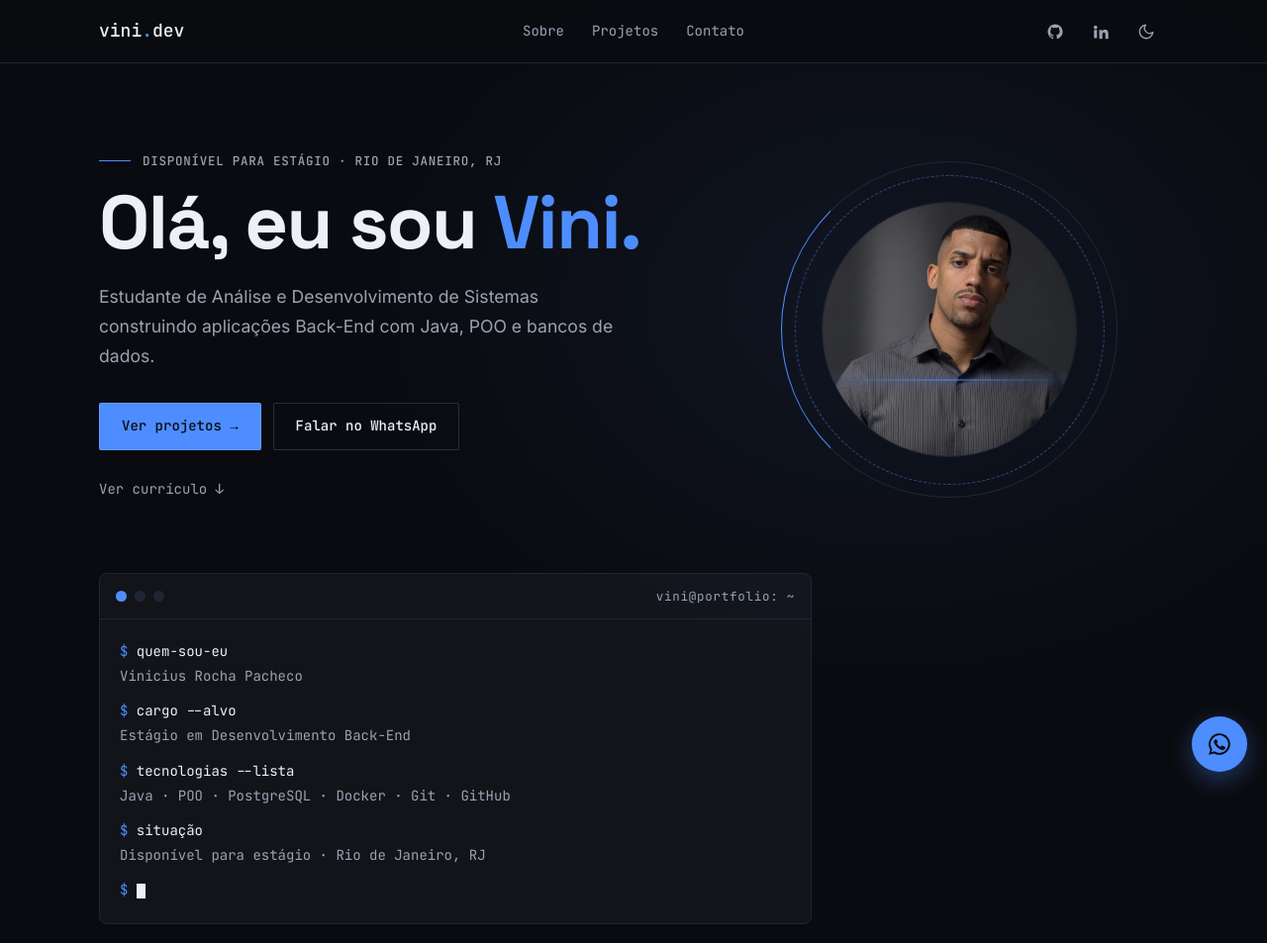
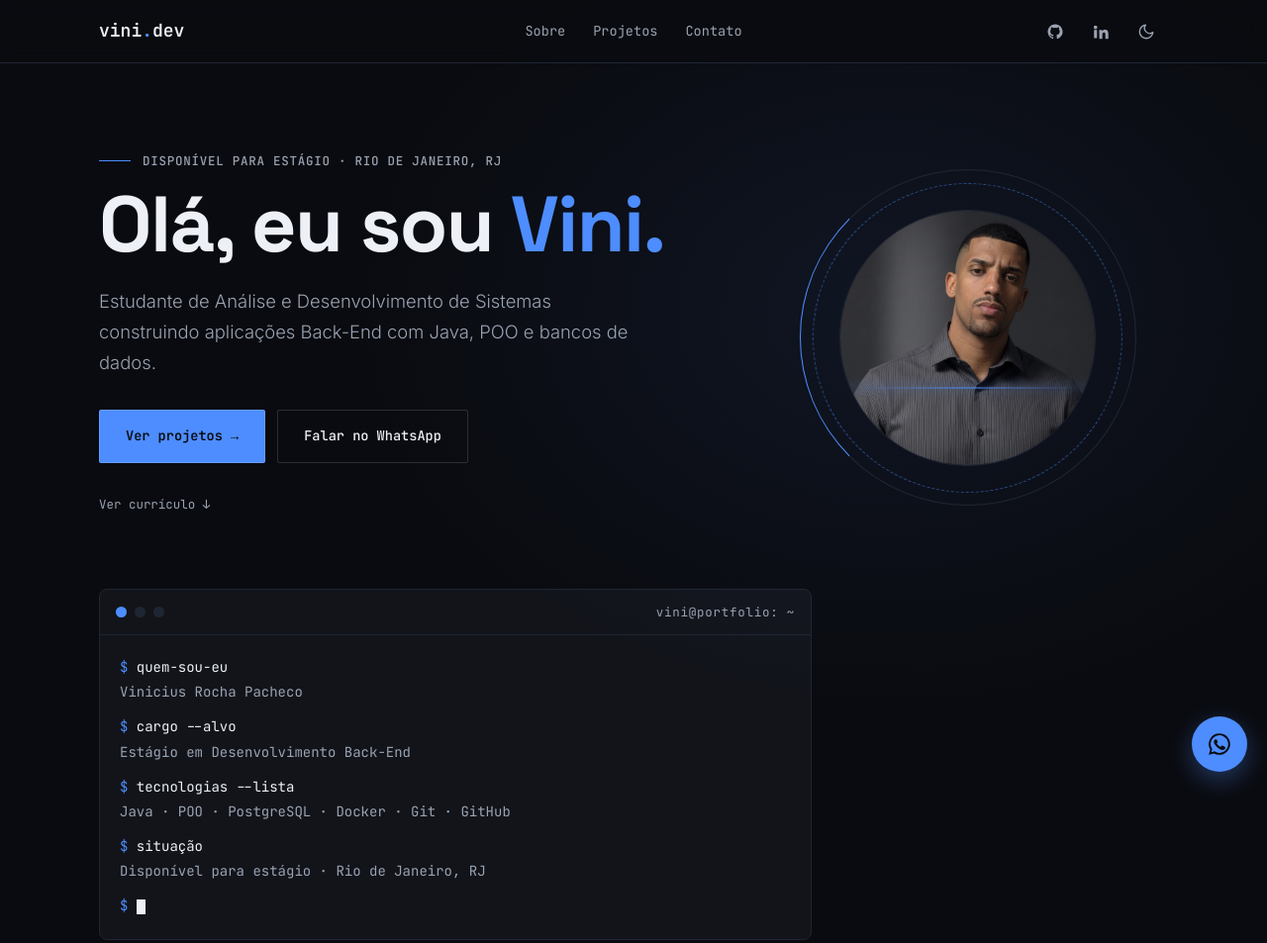
Before and after one commit to vinnyrocha-dev/vinnyrocha-dev.github.io, a plain HTML site: page index.html in a window 1280 px wide. Shown: the top 953 px of the page at 99% size. Drawn offline with Linux system fonts and the light colour scheme; no server answers.

Commit message:
Add files via upload

```diff
--- a/index.html
+++ b/index.html
@@ -22,7 +22,7 @@
   <!-- ===== Fontes (Google Fonts) ===== -->
   <link rel="preconnect" href="https://fonts.googleapis.com">
   <link rel="preconnect" href="https://fonts.gstatic.com" crossorigin>
-  <link href="https://fonts.googleapis.com/css2?family=Inter:wght@400;500&family=JetBrains+Mono:wght@400;500&family=Space+Grotesk:wght@700&display=swap" rel="stylesheet">
+  <link href="https://fonts.googleapis.com/css2?family=Inter:wght@300;400;500&family=JetBrains+Mono:wght@400;500;600&family=Space+Grotesk:wght@700&display=swap" rel="stylesheet">
 
   <link rel="stylesheet" href="style.css">
 
--- a/style.css
+++ b/style.css
@@ -26,6 +26,9 @@
   /* Borda dos botões: branco quase transparente, mistura com qualquer fundo */
   --btn-border: oklch(100% 0 0 / .14);
 
+  /* Barra de rolagem: azul mais escuro que o accent, para não chamar atenção demais */
+  --scroll-thumb: oklch(42% 0.12 261);
+
   --font-title: "Space Grotesk", system-ui, sans-serif;
   --font-body: "Inter", system-ui, sans-serif;
   --font-mono: "JetBrains Mono", ui-monospace, monospace;
@@ -49,6 +52,7 @@
   --accent-hover: oklch(48.8% 0.217 264.4);
   /* No tema claro a borda é preto quase transparente */
   --btn-border: oklch(0% 0 0 / .14);
+  --scroll-thumb: oklch(78% 0.08 262);
   color-scheme: light;
 }
 
@@ -83,8 +87,9 @@ h1, h2 {
   letter-spacing: -0.02em;
   line-height: 1.05;
 }
-h1 { font-size: clamp(2.6rem, 8vw, 4.75rem); }
-h2 { font-size: clamp(2rem, 5vw, 3rem); margin-bottom: 1rem; }
+/* clamp(mínimo, ideal, máximo): o título cresce e encolhe com a largura da tela */
+h1 { font-size: clamp(2.6rem, 6.2vw, 5rem); }
+h2 { font-size: clamp(2rem, 3.8vw, 3rem); margin-bottom: 1rem; }
 
 .accent { color: var(--accent); }
 .muted { color: var(--muted); }
@@ -136,16 +141,16 @@ h2 { font-size: clamp(2rem, 5vw, 3rem); margin-bottom: 1rem; }
   align-items: center;
   justify-content: center;
   min-height: 48px;
-  padding: 0 22px;
+  padding: 14px 26px; /* o botão é grande pelo espaço interno, não pela letra */
   border-radius: var(--radius-btn);
   font-family: var(--font-mono);
-  font-size: 14px;
+  font-size: .85rem;
   font-weight: 500;
   /* Borda semitransparente: deixa o fundo aparecer e se mistura com ele */
-  border: 1px solid var(--btn-border);
+  border: 1.25px solid var(--btn-border);
   transition: background-color .25s, border-color .25s, color .25s, transform .25s;
 }
-.btn-primary { background: var(--accent); color: var(--bg); }
+.btn-primary { background: var(--accent); color: var(--bg); font-weight: 600; }
 .btn-primary:hover { background: var(--accent-hover); }
 .btn-outline { background: transparent; color: var(--text); }
 .btn-outline:hover { border-color: var(--accent); color: var(--accent); }
@@ -210,7 +215,7 @@ h2 { font-size: clamp(2rem, 5vw, 3rem); margin-bottom: 1rem; }
 }
 .logo {
   font-family: var(--font-mono);
-  font-weight: 500;
+  font-weight: 600;
   font-size: 18px;
 }
 .nav-actions { display: flex; gap: 2px; }
@@ -232,7 +237,8 @@ h2 { font-size: clamp(2rem, 5vw, 3rem); margin-bottom: 1rem; }
   display: block;
   padding: 12px 0;
   font-family: var(--font-mono);
-  font-size: 14px;
+  font-weight: 400;
+  font-size: .85rem;
   color: var(--muted);
   transition: color .25s;
 }
@@ -284,14 +290,14 @@ h2 { font-size: clamp(2rem, 5vw, 3rem); margin-bottom: 1rem; }
   background: var(--accent);
 }
 .hero-text h1 { margin: 8px 0 20px; }
-.hero-sub { color: var(--muted); font-size: 1.1rem; max-width: 34rem; margin: 0 0 32px; }
+.hero-sub { color: var(--muted); font-weight: 300; font-size: 1.15rem; max-width: 34rem; margin: 0 0 32px; }
 .hero-ctas { display: flex; flex-wrap: wrap; gap: 12px; margin-bottom: 20px; }
 .link-cv {
   display: inline-block;
   font-family: var(--font-mono);
-  font-size: 14px;
+  font-size: .78rem;
   color: var(--muted);
-  padding: 8px 0;
+  padding: 11px 0;
   transition: color .25s;
 }
 .link-cv:hover { color: var(--accent); }
@@ -385,7 +391,7 @@ h2 { font-size: clamp(2rem, 5vw, 3rem); margin-bottom: 1rem; }
 
 /* Sobre */
 .sobre-grid { display: grid; gap: 40px; margin-top: 24px; }
-.sobre-text p { color: var(--muted); margin: 0 0 1.2rem; max-width: 42rem; }
+.sobre-text p { color: var(--muted); font-weight: 300; margin: 0 0 1.2rem; max-width: 42rem; }
 .stats {
   display: grid;
   grid-template-columns: 1fr 1fr;
@@ -449,8 +455,8 @@ h2 { font-size: clamp(2rem, 5vw, 3rem); margin-bottom: 1rem; }
 .chips { display: flex; flex-wrap: wrap; gap: 8px; }
 .chips li {
   font-family: var(--font-mono);
-  font-size: 12.5px;
-  padding: 6px 14px;
+  font-size: .78rem;
+  padding: 7px 12px;
   border: 1px solid var(--border);
   border-radius: 999px;
   background: var(--bg);
@@ -462,10 +468,9 @@ h2 { font-size: clamp(2rem, 5vw, 3rem); margin-bottom: 1rem; }
 /* Projetos: barra de filtros (pílulas) */
 .filter-bar { display: flex; flex-wrap: wrap; gap: 8px; margin: 8px 0 28px; }
 .filter-btn {
-  min-height: 40px;
-  padding: 0 18px;
+  padding: 9px 16px;
   font-family: var(--font-mono);
-  font-size: 13px;
+  font-size: .78rem;
   color: var(--muted);
   background: transparent;
   border: 1px solid var(--btn-border);
@@ -650,6 +655,21 @@ h2 { font-size: clamp(2rem, 5vw, 3rem); margin-bottom: 1rem; }
   color: var(--muted);
 }
 
+/* ---------- Barra de rolagem ---------- */
+/* Firefox (só nele: no Chrome novo, scrollbar-color anularia o estilo abaixo) */
+@supports (-moz-appearance: none) {
+  html { scrollbar-color: var(--scroll-thumb) var(--bg); scrollbar-width: thin; }
+}
+/* Chrome, Edge, Safari */
+::-webkit-scrollbar { width: 10px; }                         /* largura da barra */
+::-webkit-scrollbar-track { background: var(--bg); }         /* trilho de fundo */
+::-webkit-scrollbar-thumb {                                  /* a parte que você arrasta */
+  background: var(--scroll-thumb);
+  border-radius: 10px;
+  border: 2px solid var(--bg);                               /* folga em volta: fica mais fina e elegante */
+}
+::-webkit-scrollbar-thumb:hover { background: var(--accent); }
+
 /* ---------- 10. Reveal ao rolar ---------- */
 .reveal {
   opacity: 0;
@@ -704,7 +724,7 @@ h2 { font-size: clamp(2rem, 5vw, 3rem); margin-bottom: 1rem; }
   .nav-actions { justify-self: end; }
 
   .hero { padding: calc(var(--nav-h) + 88px) 0 96px; }
-  .hero-grid { grid-template-columns: 1.3fr 1fr; gap: 64px; }
+  .hero-grid { grid-template-columns: 1.55fr 1fr; gap: 48px; }
   .photo-wrap { order: 0; width: 340px; }
 
   .sobre-grid { grid-template-columns: 1.5fr 1fr; gap: 64px; }
```
